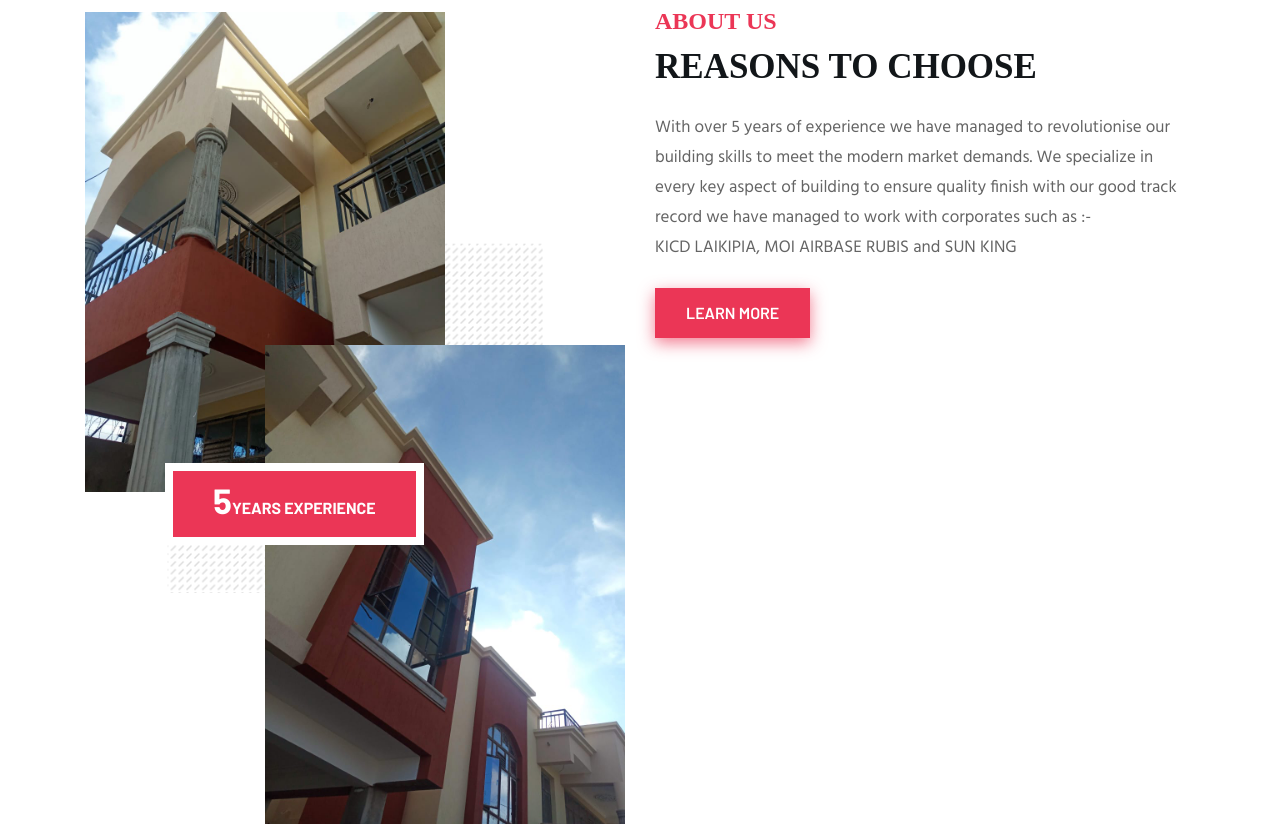
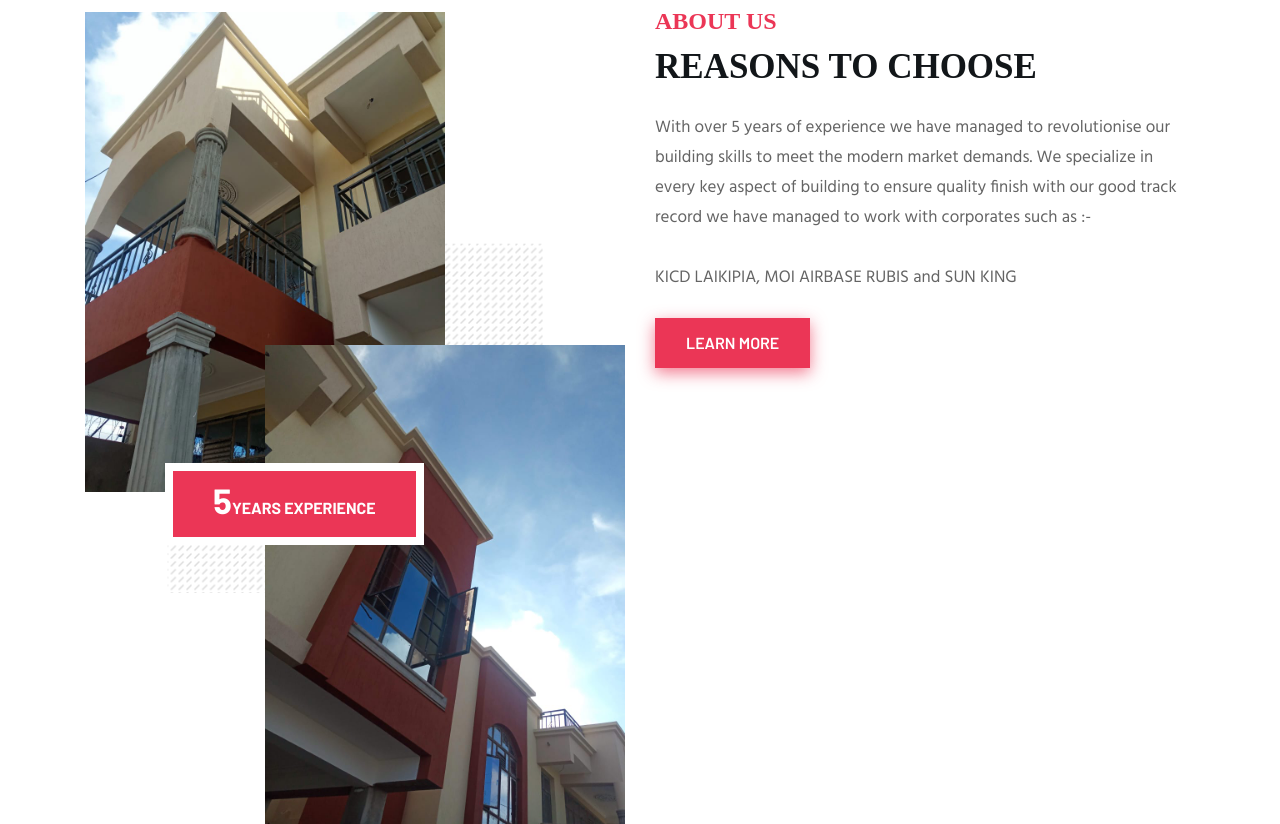
Before and after one commit to Deuce15/artha, a Django app: page / in a window 1280 px wide. Shown: the part 918-1742 px from the top of the page. Run offline with Django 4.2, Linux system fonts and the light colour scheme; some libraries are stand-ins or nearby versions; some web fonts are replaced.

Commit message:
reasons to choose us testing

```diff
--- a/website/templates/home.html
+++ b/website/templates/home.html
@@ -172,7 +172,7 @@
                     <div class="about-content mt-45">
                         <h4 class="about-welcome">About Us </h4>
                         <h3 class="about-title mt-10">Reasons to choose</h3>
-                        <p class="mt-25">With over 5 years of experience we have managed to revolutionise our building skills to meet the modern market demands. We specialize in every key aspect of building to ensure quality finish with our good track record we have managed to work with corporates such as :-<br>KICD LAIKIPIA, MOI AIRBASE RUBIS and SUN KING</p>
+                        <p class="mt-25">With over 5 years of experience we have managed to revolutionise our building skills to meet the modern market demands. We specialize in every key aspect of building to ensure quality finish with our good track record we have managed to work with corporates such as :-<br> <br>KICD LAIKIPIA, MOI AIRBASE RUBIS and SUN KING</p>
                         <a class="main-btn mt-25" href="#project">learn more</a>
                     </div> <!-- about content -->
                 </div>
```
